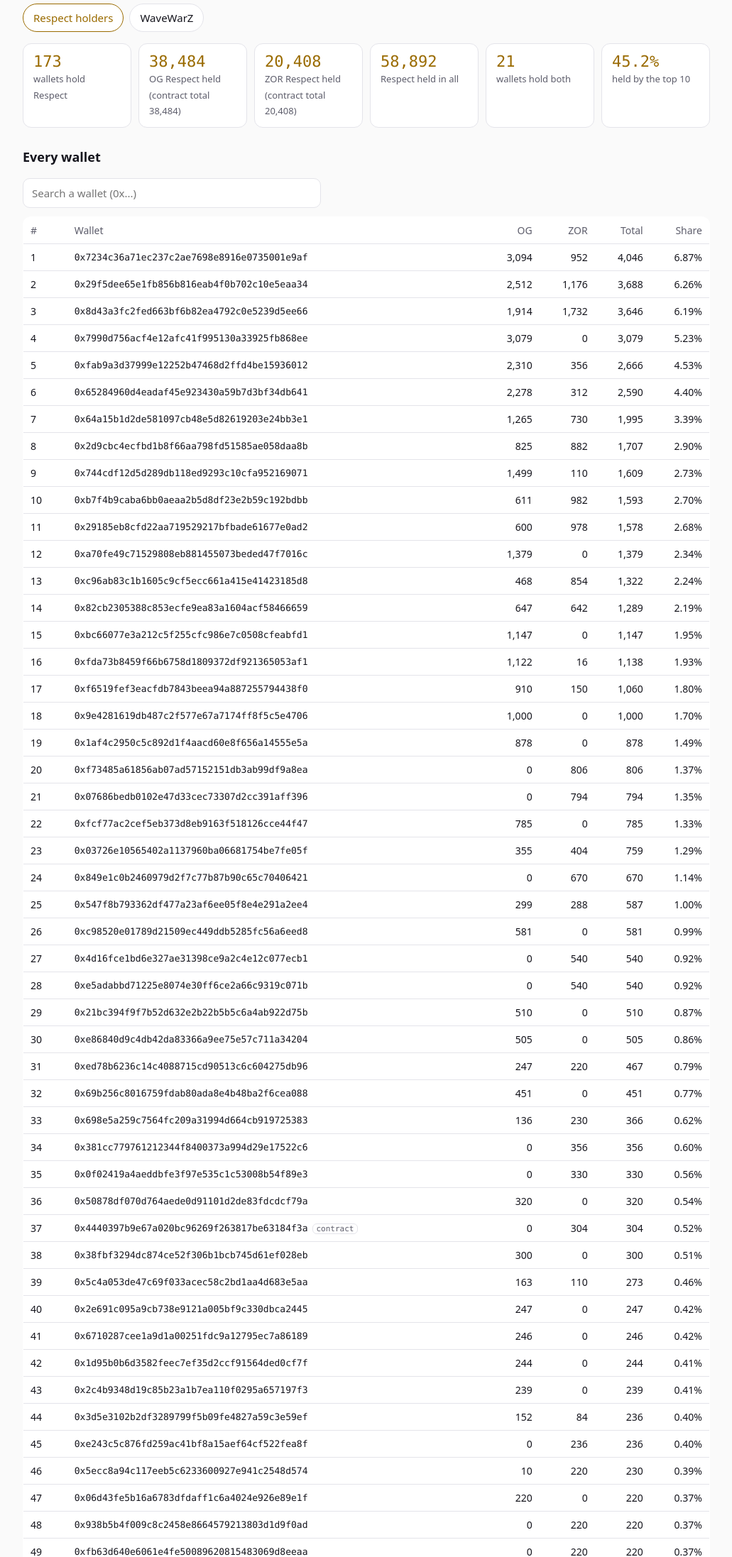
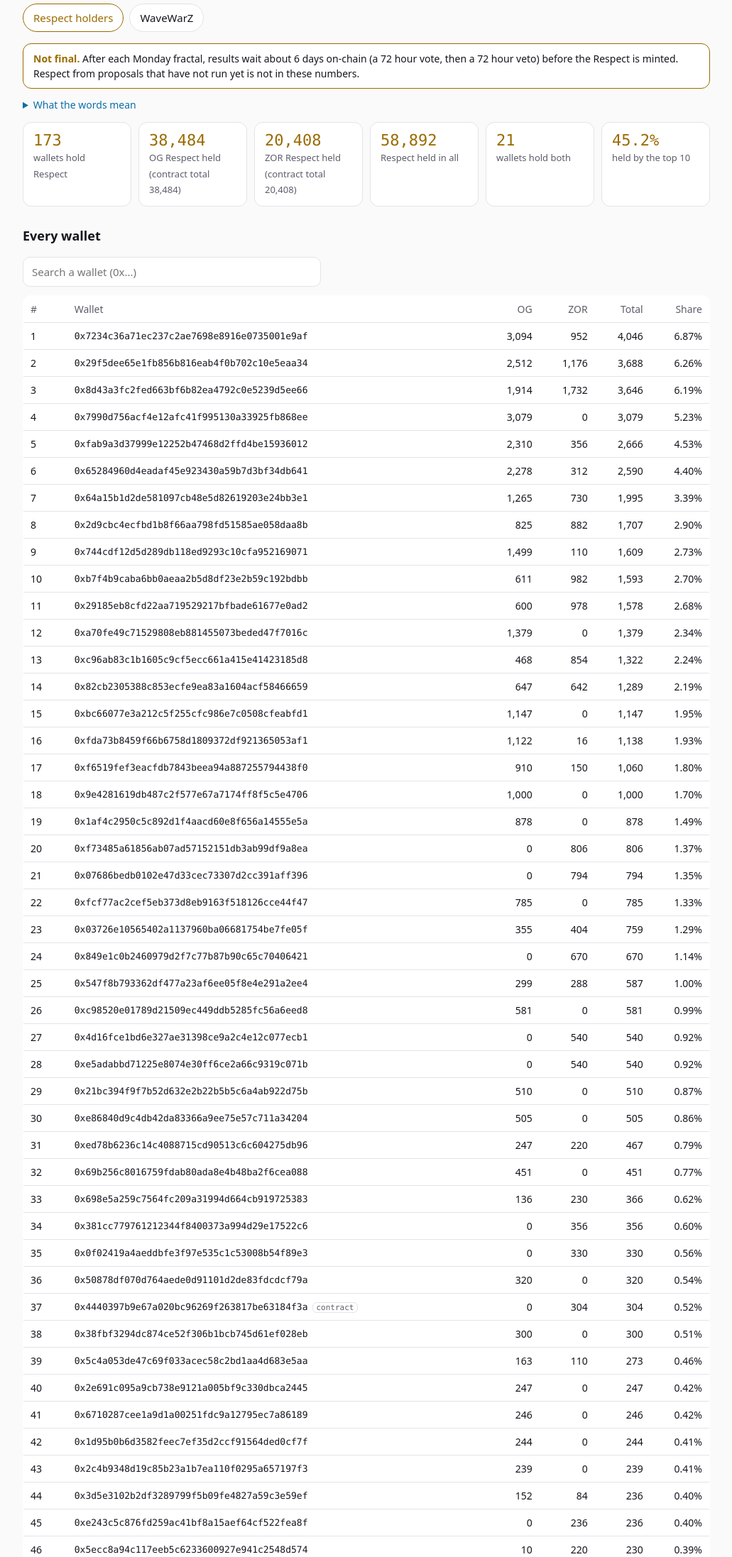
Before and after one commit to ZAODEVZ/zao-stats, a website: page docs/index.html in a window 1280 px wide. Shown: the part 100-2294 px from the top of the page at 71% size, without its empty margins (124-1155 px from the left). Drawn offline with Linux system fonts and the light colour scheme.

Commit message:
Respect page: not-final note, glossary, short wallets on phones, case-free search (desk #130)
Co-Authored-By: Claude Opus 5.5 <noreply@anthropic.com>

```diff
--- a/docs/index.html
+++ b/docs/index.html
@@ -33,6 +33,16 @@
   a { color: var(--accent); }
   .tag { font-size: 11px; color: var(--muted); border: 1px solid var(--line); border-radius: 6px; padding: 0 5px; margin-left: 6px; }
   .hidden { display: none; }
+  .short { display: none; }
+  @media (max-width: 640px) { .full { display: none; } .short { display: inline; } }
+  .callout { background: var(--panel); border: 1px solid var(--gold); border-radius: 12px; padding: 10px 14px; margin: 0 0 12px; font-size: 14px; }
+  .callout b { color: var(--gold); }
+  .gloss { margin: 0 0 14px; font-size: 14px; }
+  .gloss summary { cursor: pointer; color: var(--accent); }
+  .gloss dl { margin: 8px 0 0; display: grid; grid-template-columns: max-content 1fr; gap: 6px 14px; }
+  .gloss dt { font-weight: 600; }
+  .gloss dd { margin: 0; color: var(--muted); }
+  @media (max-width: 520px) { .gloss dl { grid-template-columns: 1fr; } .gloss dd { margin-bottom: 6px; } }
 </style>
 </head>
 <body>
@@ -45,6 +55,18 @@
   </div>
 
   <section id="respect">
+    <p class="callout"><b>Not final.</b> After each Monday fractal, results wait about 6 days on-chain (a 72 hour vote, then a 72 hour veto) before the Respect is minted. Respect from proposals that have not run yet is not in these numbers.</p>
+    <details class="gloss">
+      <summary>What the words mean</summary>
+      <dl>
+        <dt>Respect</dt><dd>Points you earn in the weekly ZAO Fractal, where small groups rank what each person did that week. It can't be bought, and it weighs your vote on ZAO proposals.</dd>
+        <dt>OG Respect</dt><dd>The first Respect token (ERC-20 on Optimism). It covers the fractals up to 9 Dec 2025 and is no longer minted.</dd>
+        <dt>ZOR</dt><dd>The Respect token minted for each fractal since then (ERC-1155 on Optimism).</dd>
+        <dt>Total</dt><dd>OG plus ZOR in one wallet. One person can have more than one wallet.</dd>
+        <dt>Share</dt><dd>That wallet's part of all Respect held on this list.</dd>
+        <dt>Contract</dt><dd>A wallet that is a smart contract, not a person.</dd>
+      </dl>
+    </details>
     <div class="tiles" id="r-tiles"></div>
     <h2>Every wallet</h2>
     <input type="search" id="q" placeholder="Search a wallet (0x...)" aria-label="Search a wallet">
@@ -81,9 +103,9 @@
 
   let holders = [];
   const drawHolders = (q = "") => {
-    const rows = holders.filter((h) => !q || h.wallet.includes(q.toLowerCase()));
+    const rows = holders.filter((h) => !q || h.wallet.toLowerCase().includes(q.toLowerCase()));
     const total = holders.reduce((n, h) => n + h.total, 0);
-    $("#r-table tbody").innerHTML = rows.map((h, i) => `<tr><td>${holders.indexOf(h) + 1}</td><td class="l mono">${h.wallet}${h.contract ? '<span class="tag">contract</span>' : ""}</td><td>${fmt(h.og)}</td><td>${fmt(h.zor)}</td><td>${fmt(h.total)}</td><td>${total ? (100 * h.total / total).toFixed(2) + "%" : ""}</td></tr>`).join("") || `<tr><td colspan="6" class="l">No wallet matches.</td></tr>`;
+    $("#r-table tbody").innerHTML = rows.map((h, i) => `<tr><td>${holders.indexOf(h) + 1}</td><td class="l mono" title="${h.wallet}"><span class="full">${h.wallet}</span><span class="short">${h.wallet.slice(0, 6)}...${h.wallet.slice(-4)}</span>${h.contract ? '<span class="tag">contract</span>' : ""}</td><td>${fmt(h.og)}</td><td>${fmt(h.zor)}</td><td>${fmt(h.total)}</td><td>${total ? (100 * h.total / total).toFixed(2) + "%" : ""}</td></tr>`).join("") || `<tr><td colspan="6" class="l">No wallet matches.</td></tr>`;
   };
   $("#q").oninput = (e) => drawHolders(e.target.value.trim());
 
```
